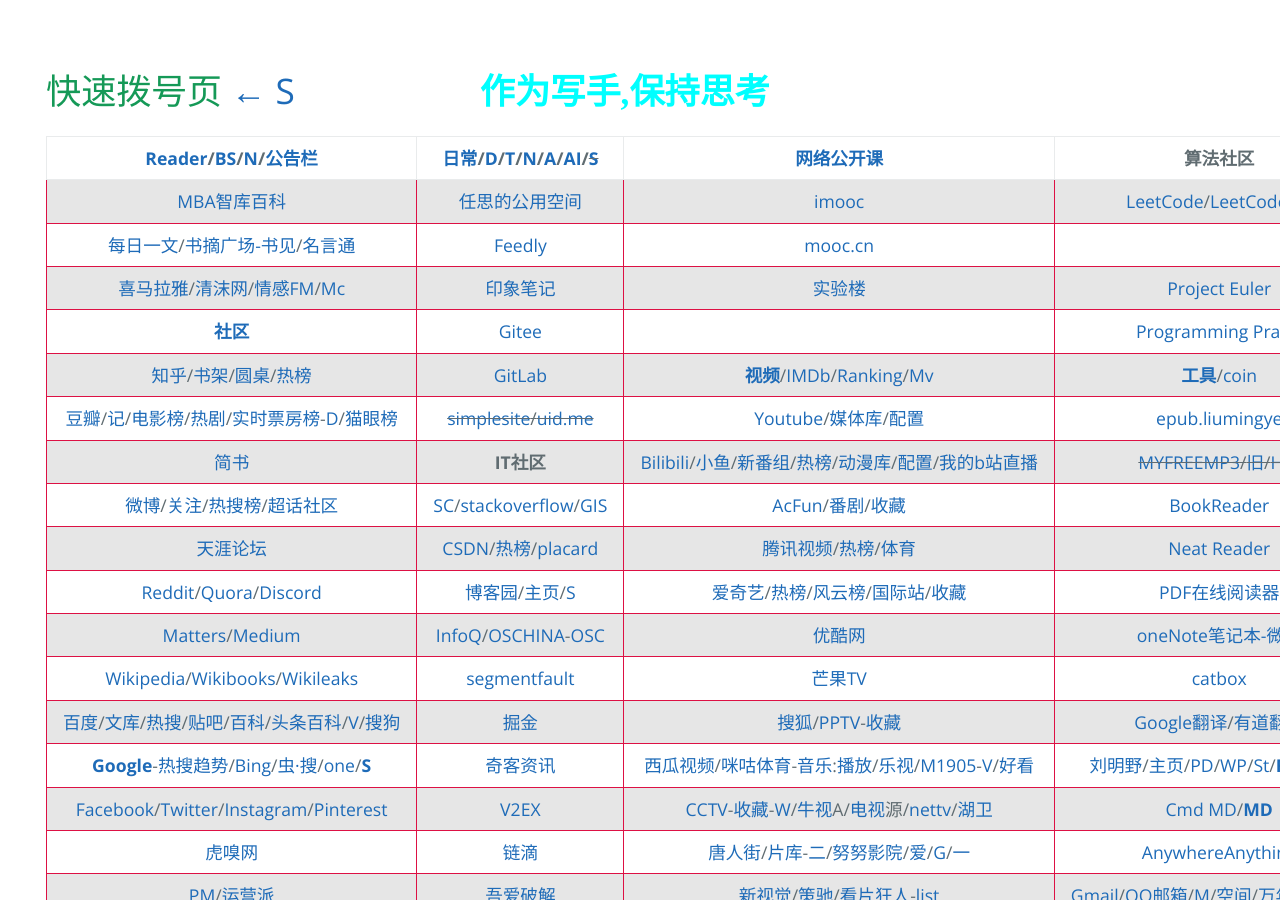
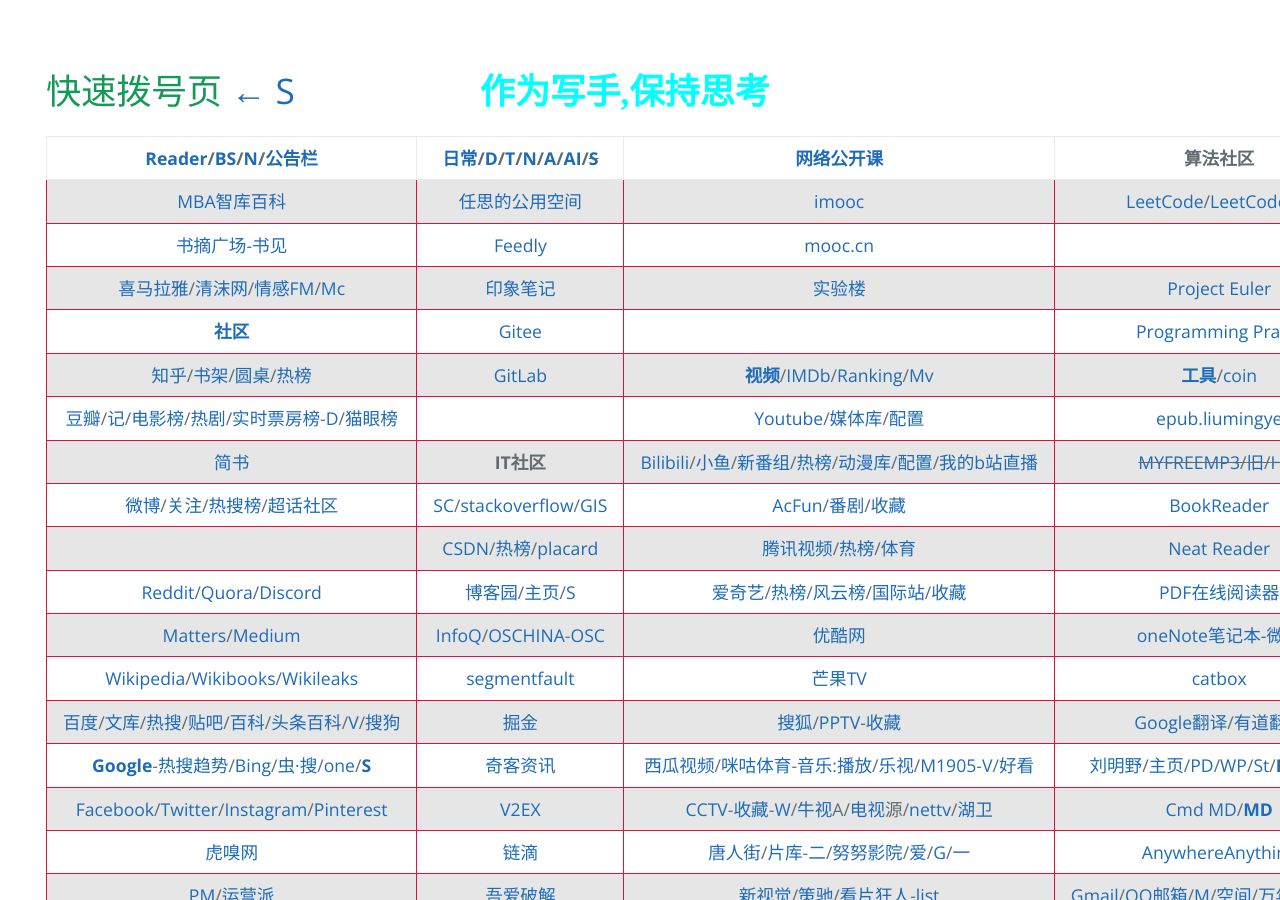
Before and after one commit to AmbroseRen/test, a Jekyll site: the page built from navigation.md, in a window 1280 px wide and 900 px high. Built offline with Jekyll 4.4.1, drawn with Linux system fonts in a browser that asks for light colours; our own code applies the rules of GitHub Pages for plain Markdown files; the repository's description, which GitHub fills in, is left out.

Commit message:
Update navigation.md

```diff
--- a/navigation.md
+++ b/navigation.md
@@ -43,14 +43,14 @@
 | __[Reader](Library/BookListsOne.md)/[BS](Library/BookSearch.md)/[N](Library/Novel.md)/[公告栏](https://ambroseren.github.io/test/sag3.html)__ | __[日常](https://ambroseren.github.io/test/navigation.html#sp)/[D](Data/DataRank.md)/[T](Data/TorrentKitty.md)/[N](Library/synthesize.md)/[A](Art/index.md)/[AI](Data/AI/index.md)/~~[S](https://shouku123.com/rensi)~~__ | [__网络公开课__](Library/LearnPlatform.md) | __算法社区__ |
 |:---:|:---:|:---:|:---:|
 | [MBA智库百科](https://wiki.mbalib.com/wiki/首页) | [任思的公用空间](http://rensi.ys168.com/) | [imooc](https://www.imooc.com/course/list) | [LeetCode](https://leetcode.com/problemset/all/)/[LeetCode-cn](https://leetcode-cn.com/problemset/all/) |
-| [每日一文](https://meiriyiwen.com/random)/[书摘广场-书见](https://memo.bookfere.com/explore)/[名言通](https://www.mingyantong.com/) | [Feedly](https://feedly.com/) | [mooc.cn](https://www.cmooc.com/course) | []() |
+| [书摘广场-书见](https://memo.bookfere.com/explore) | [Feedly](https://feedly.com/) | [mooc.cn](https://www.cmooc.com/course) | []() |
 | [喜马拉雅](https://www.ximalaya.com/my/subscribed/)/[清沫网](https://www.qingmo.net/)/[情感FM](https://www.qingmo.net/qingganfm)/[Mc](Art/Music/index.md) | [印象笔记](https://app.yinxiang.com/Home.action) | [实验楼](https://www.lanqiao.cn/courses/) | [Project Euler](https://projecteuler.net/archives) |
 | [<strong id="sq">社区</strong>](Library/Forum.md) | [Gitee](https://gitee.com/) | []() | [Programming Praxis](https://programmingpraxis.com/) |
 | [知乎](https://www.zhihu.com/people/RS101202303/following)/[书架](https://www.zhihu.com/pub/)/[圆桌](https://www.zhihu.com/roundtable)/[热榜](https://www.zhihu.com/hot) | [GitLab](https://gitlab.com/ambroserencn) | [<strong id="sp">视频</strong>](Video/video.md)/[IMDb](https://www.imdb.com/)/[Ranking](https://www.boxofficemojo.com/weekly/)/[Mv](Art/Movies/index.md) | [<strong id="tools">工具</strong>](Tools/index.md)/[coin](https://coinyep.com/zh#) |
-| [豆瓣](https://www.douban.com/people/AmbroseRen/)/[记](https://book.douban.com/people/AmbroseRen/)/[电影榜](https://movie.douban.com/)/[热剧](https://movie.douban.com/tv/#!type=tv&tag=%E7%83%AD%E9%97%A8&sort=recommend&page_limit=20&page_start=0)/[实时票房榜](https://www.endata.com.cn/BoxOffice/BO/RealTime/reTimeBO.html)-[D](https://ys.endata.cn/BoxOffice/Ranking)/[猫眼榜](https://piaofang.maoyan.com/dashboard) | ~~[simplesite](http://ambroseren.simplesite.com/)/[uid.me](http://uid.me/ren_si1#)~~ | [Youtube](https://www.youtube.com/)/[媒体库](https://www.youtube.com/feed/library)/[配置](https://studio.youtube.com/video/LupojaPC1wc/livestreaming) | [epub.liumingye](https://epub.liumingye.cn/) |
+| [豆瓣](https://www.douban.com/people/AmbroseRen/)/[记](https://book.douban.com/people/AmbroseRen/)/[电影榜](https://movie.douban.com/)/[热剧](https://movie.douban.com/tv/#!type=tv&tag=%E7%83%AD%E9%97%A8&sort=recommend&page_limit=20&page_start=0)/[实时票房榜](https://www.endata.com.cn/BoxOffice/BO/RealTime/reTimeBO.html)-[D](https://ys.endata.cn/BoxOffice/Ranking)/[猫眼榜](https://piaofang.maoyan.com/dashboard) | []() | [Youtube](https://www.youtube.com/)/[媒体库](https://www.youtube.com/feed/library)/[配置](https://studio.youtube.com/video/LupojaPC1wc/livestreaming) | [epub.liumingye](https://epub.liumingye.cn/) |
 | [简书](https://www.jianshu.com/subscriptions#/timeline) | __IT社区__ | [Bilibili](https://space.bilibili.com/352834482/fans/follow)/[小鱼](http://www.xysudu.com/)/[新番组](https://bgm.liumingye.cn/)/[热榜](https://www.bilibili.com/v/popular/rank/all)/[动漫库](Art/Animes/index.md)/[配置](https://link.bilibili.com/p/center/index#/my-room/start-live)/[我的b站直播](https://live.bilibili.com/22653502) | ~~[MYFREEMP3](http://tool.liumingye.cn/music/?page=searchPage)/[旧](http://tools.liumingye.cn/music_old/?page=searchPage)/[H](https://www.hifini.com/)~~/[X](https://xdouban.com/forum-2-1.html) |
 | [微博](https://weibo.com/3626507391/follow)/[关注](https://weibo.com/u/page/follow/3626507391/followGroup)/[热搜榜](https://weibo.com/hot/search)/[超话社区](https://huati.weibo.cn/discovery/super) | [SC](https://stackexchange.com/)/[stackoverflow](https://stackoverflow.com/)/[GIS](https://gis.stackexchange.com/) | [AcFun](https://www.acfun.cn/)/[番剧](https://www.acfun.cn/bangumilist)/[收藏](https://www.acfun.cn/member/favourite) | [BookReader](https://ztftrue.github.io/BookReader/) |
-| [天涯论坛](https://bbs.tianya.cn/) | [CSDN](https://blog.csdn.net/Ambrose_Ren)/[热榜](https://blog.csdn.net/rank/list)/[placard](https://bbs.csdn.net/forums/placard) | [腾讯视频](https://v.qq.com/biu/u/playlist)/[热榜](https://v.qq.com/biu/ranks/?t=hotsearch)/[体育](https://live.qq.com/match) | [Neat Reader](https://www.neat-reader.cn/webapp#/) |
+| []() | [CSDN](https://blog.csdn.net/Ambrose_Ren)/[热榜](https://blog.csdn.net/rank/list)/[placard](https://bbs.csdn.net/forums/placard) | [腾讯视频](https://v.qq.com/biu/u/playlist)/[热榜](https://v.qq.com/biu/ranks/?t=hotsearch)/[体育](https://live.qq.com/match) | [Neat Reader](https://www.neat-reader.cn/webapp#/) |
 | [Reddit](https://www.reddit.com/)/[Quora](https://www.quora.com/)/[Discord](https://discord.com/channels/@me) | [博客园](https://www.cnblogs.com/rensi/)/[主页](https://home.cnblogs.com/u/rensi/)/[S](https://zzk.cnblogs.com/s/blogpost) | [爱奇艺](https://www.iqiyi.com/u/fav)/[热榜](https://www.iqiyi.com/ranks/hotsearch)/[风云榜](https://www.iqiyi.com/ranks1/home)/[国际站](https://www.iq.com/)/[收藏](https://www.iq.com/personal?type=favorite) | [PDF在线阅读器](https://web.jisupdf.com/) |
 | [Matters](https://matters.news/)/[Medium](https://medium.com/) | [InfoQ](https://www.infoq.cn/)/[OSCHINA](https://www.oschina.net/project)-[OSC](https://www.oschina.net/project/top_cn_2020) | [优酷网](https://user.youku.com/page/usc/fav?theme=) | [oneNote笔记本-微软](https://www.onenote.com/notebooks?auth=1&nf=1&fromAR=1) |
 | [Wikipedia](https://www.wikipedia.org/)/[Wikibooks](https://www.wikibooks.org/)/[Wikileaks](https://wikileaks.org/What-is-WikiLeaks.html) | [segmentfault](https://segmentfault.com/u/ambroseren/users/following) | [芒果TV](https://i.mgtv.com/my/looklist) | [catbox](https://catbox.moe/user/login.php) |
```
